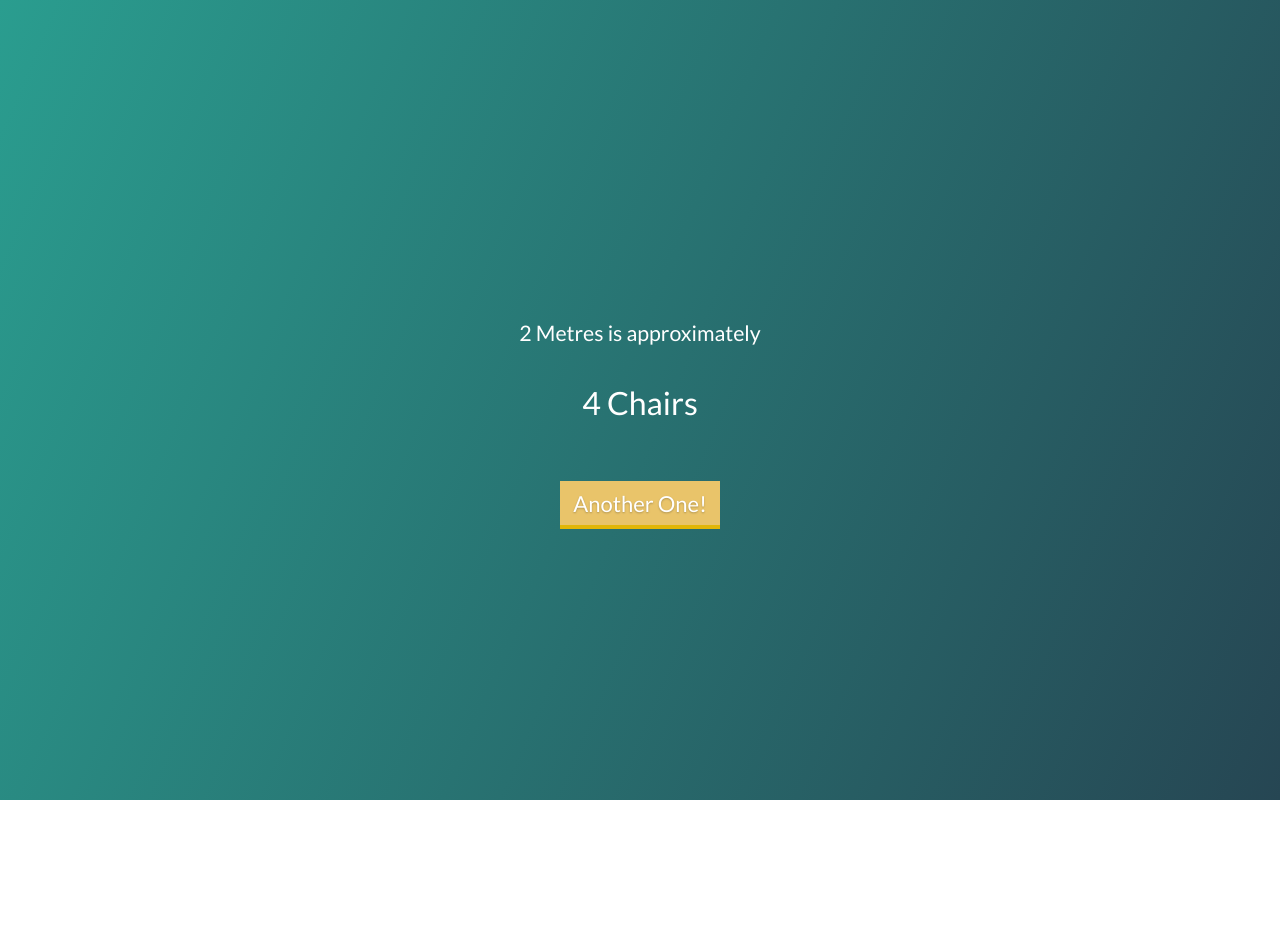
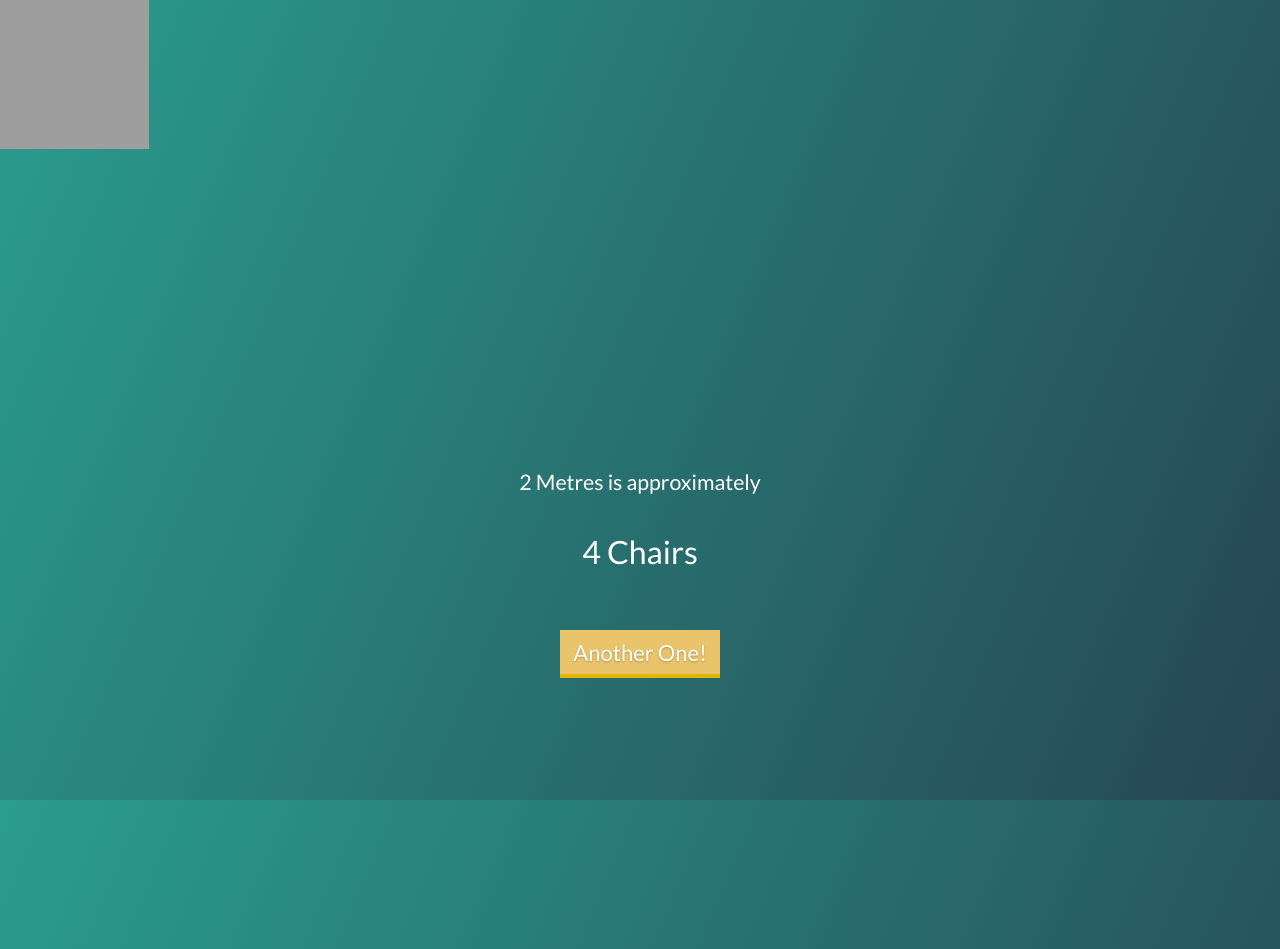
Before and after one commit to chedabob/twometresfyi, a plain HTML site: page index.html in a window 1280 px wide. Before the commit the page ends 800 px from the top, so only its background shows below. Drawn offline with Linux system fonts and the light colour scheme; grey boxes are pictures that could not be loaded.

Commit message:
Github banner

```diff
--- a/index.html
+++ b/index.html
@@ -28,6 +28,7 @@
 </head>
 
 <body>
+    <a href="https://github.com/chedabob/twometresfyi/"><img width="149" height="149" src="https://github.blog/wp-content/uploads/2008/12/forkme_left_red_aa0000.png?resize=149%2C149" class="attachment-full size-full" alt="Fork me on GitHub" data-recalc-dims="1"></a>
     <div id="Aligner">
         <div id="ContentBox">
             <main id="MaintenanceMessage">
```
